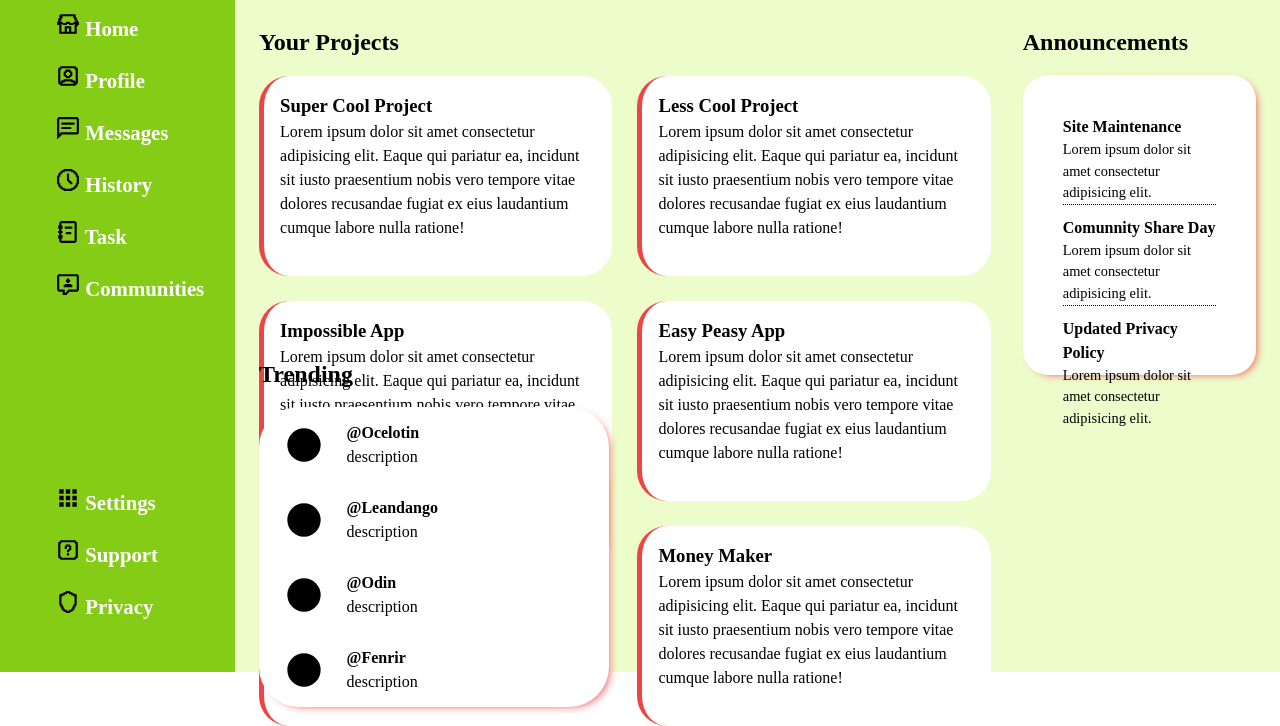
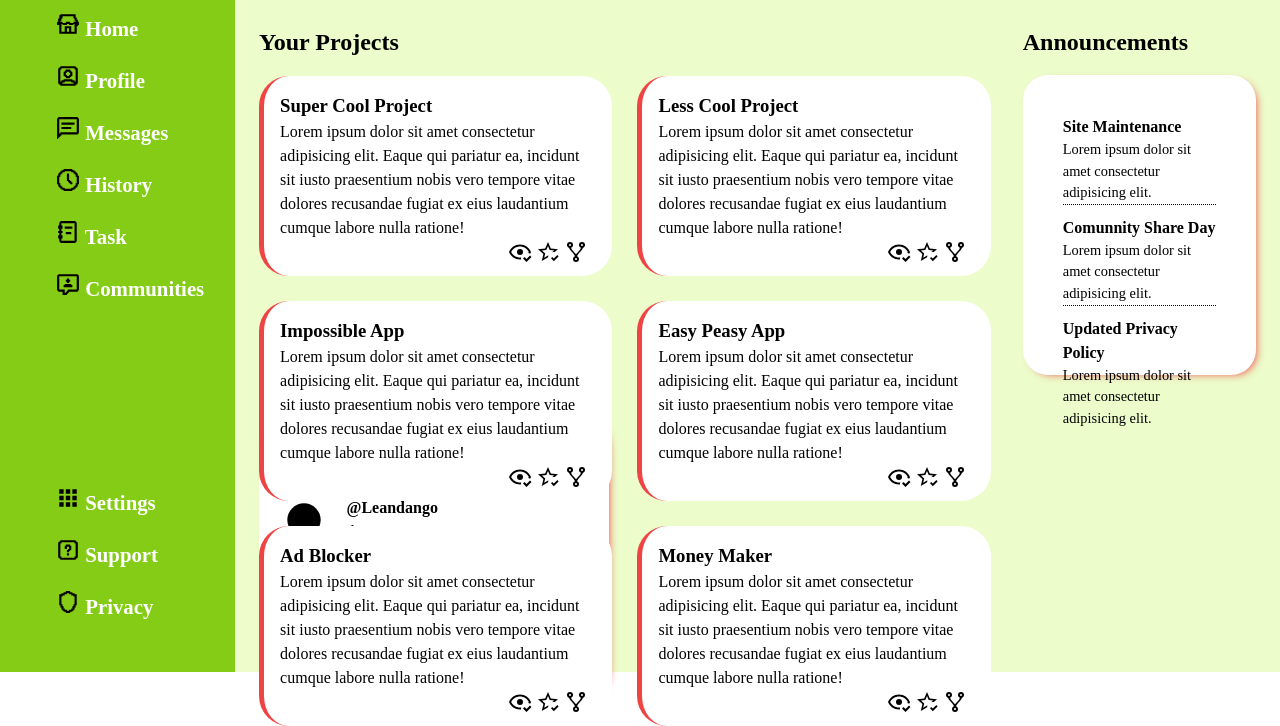
Before and after one commit to ocelotin/odin-admin-dashboard, a plain HTML site: page index.html in a window 1280 px wide. Shown: the part 128-854 px from the top of the page. Drawn offline with Linux system fonts and the light colour scheme.

Commit message:
Add project icons

```diff
--- a/index.html
+++ b/index.html
@@ -68,36 +68,72 @@
                         <p>Lorem ipsum dolor sit amet consectetur adipisicing elit. Eaque qui pariatur ea, incidunt sit
                             iusto praesentium nobis vero tempore vitae dolores recusandae fugiat ex eius laudantium
                             cumque labore nulla ratione!</p>
+
+                        <div class="p-icons">
+                            <img src="icons/eye-check-outline.svg" alt="">
+                            <img src="icons/star-check-outline.svg" alt="">
+                            <img src="icons/source-fork.svg" alt="">
+                        </div>
                     </div>
                     <div class="p-items">
                         <h3>Less Cool Project</h3>
                         <p>Lorem ipsum dolor sit amet consectetur adipisicing elit. Eaque qui pariatur ea, incidunt sit
                             iusto praesentium nobis vero tempore vitae dolores recusandae fugiat ex eius laudantium
                             cumque labore nulla ratione!</p>
+
+                        <div class="p-icons">
+                            <img src="icons/eye-check-outline.svg" alt="">
+                            <img src="icons/star-check-outline.svg" alt="">
+                            <img src="icons/source-fork.svg" alt="">
+                        </div>
                     </div>
                     <div class="p-items">
                         <h3>Impossible App</h3>
                         <p>Lorem ipsum dolor sit amet consectetur adipisicing elit. Eaque qui pariatur ea, incidunt sit
                             iusto praesentium nobis vero tempore vitae dolores recusandae fugiat ex eius laudantium
                             cumque labore nulla ratione!</p>
+
+                        <div class="p-icons">
+                            <img src="icons/eye-check-outline.svg" alt="">
+                            <img src="icons/star-check-outline.svg" alt="">
+                            <img src="icons/source-fork.svg" alt="">
+                        </div>
                     </div>
                     <div class="p-items">
                         <h3>Easy Peasy App</h3>
                         <p>Lorem ipsum dolor sit amet consectetur adipisicing elit. Eaque qui pariatur ea, incidunt sit
                             iusto praesentium nobis vero tempore vitae dolores recusandae fugiat ex eius laudantium
                             cumque labore nulla ratione!</p>
+
+                        <div class="p-icons">
+                            <img src="icons/eye-check-outline.svg" alt="">
+                            <img src="icons/star-check-outline.svg" alt="">
+                            <img src="icons/source-fork.svg" alt="">
+                        </div>
                     </div>
                     <div class="p-items">
                         <h3>Ad Blocker</h3>
                         <p>Lorem ipsum dolor sit amet consectetur adipisicing elit. Eaque qui pariatur ea, incidunt sit
                             iusto praesentium nobis vero tempore vitae dolores recusandae fugiat ex eius laudantium
                             cumque labore nulla ratione!</p>
+
+                        <div class="p-icons">
+                            <img src="icons/eye-check-outline.svg" alt="">
+                            <img src="icons/star-check-outline.svg" alt="">
+                            <img src="icons/source-fork.svg" alt="">
+                        </div>
                     </div>
                     <div class="p-items">
                         <h3>Money Maker</h3>
                         <p>Lorem ipsum dolor sit amet consectetur adipisicing elit. Eaque qui pariatur ea, incidunt sit
                             iusto praesentium nobis vero tempore vitae dolores recusandae fugiat ex eius laudantium
                             cumque labore nulla ratione!</p>
+
+                        <div class="p-icons">
+                            <img src="icons/eye-check-outline.svg" alt="">
+                            <img src="icons/star-check-outline.svg" alt="">
+                            <img src="icons/source-fork.svg" alt="">
+                        </div>
                     </div>
                 </div>
             </div>
--- a/style.css
+++ b/style.css
@@ -201,6 +201,15 @@ input:focus {
 	grid-template-rows: 1fr 1fr 1fr;
 	gap: 25px;
 }
+.p-wrapper img {
+	height: 1.5rem;
+	display: inline;
+}
+
+.p-icons {
+	position: absolute;
+	right: 1.5rem;
+}
 
 .p-items {
 	height: 200px;
@@ -208,6 +217,7 @@ input:focus {
 	background-color: white;
 	border-radius: 30px;
 	border-left: 5px solid var(--clr-accent);
+	position: relative;
 }
 
 .announcements-wrapper {
```
